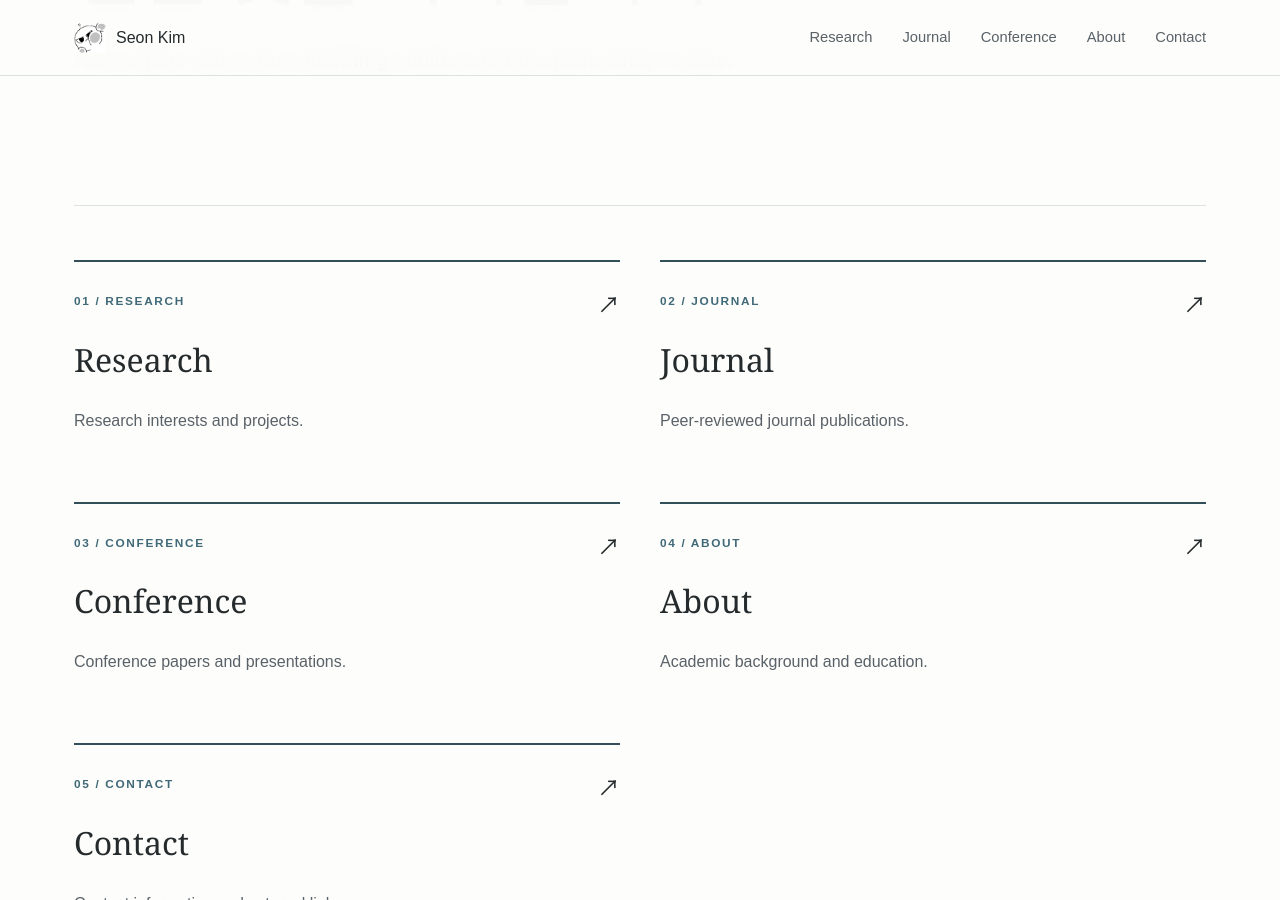
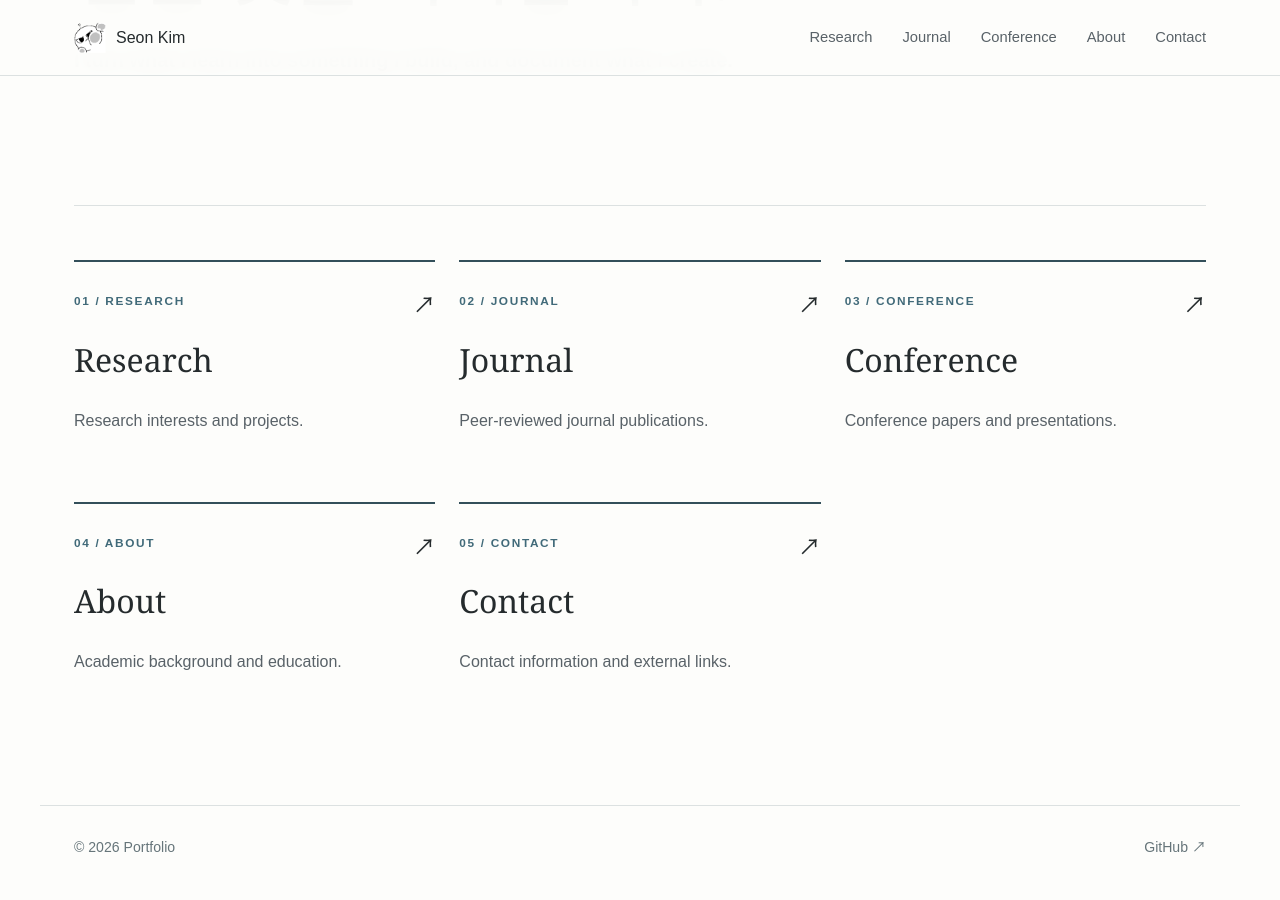
Before and after one commit to KSO012/KSO012.github.io, a Jekyll site: the page built from index.md, in a window 1280 px wide and 900 px high, scrolled down 397 px. Built offline with Jekyll 4.4.1, drawn with Linux system fonts in a browser that asks for light colours.

Commit message:
Update style.css

```diff
--- a/assets/style.css
+++ b/assets/style.css
@@ -35,8 +35,24 @@
 /* Home - Navigation spacing */
 
 .home-grid {
+  display: grid;
+  grid-template-columns: repeat(3, minmax(0, 1fr));
+  column-gap: 24px;
   row-gap: 28px;
-  grid-auto-rows: auto;
+}
+
+/* Tablet */
+@media (max-width: 1000px) {
+  .home-grid {
+    grid-template-columns: repeat(2, minmax(0, 1fr));
+  }
+}
+
+/* Mobile */
+@media (max-width: 700px) {
+  .home-grid {
+    grid-template-columns: 1fr;
+  }
 }
 
 .home-grid .feature {
```
